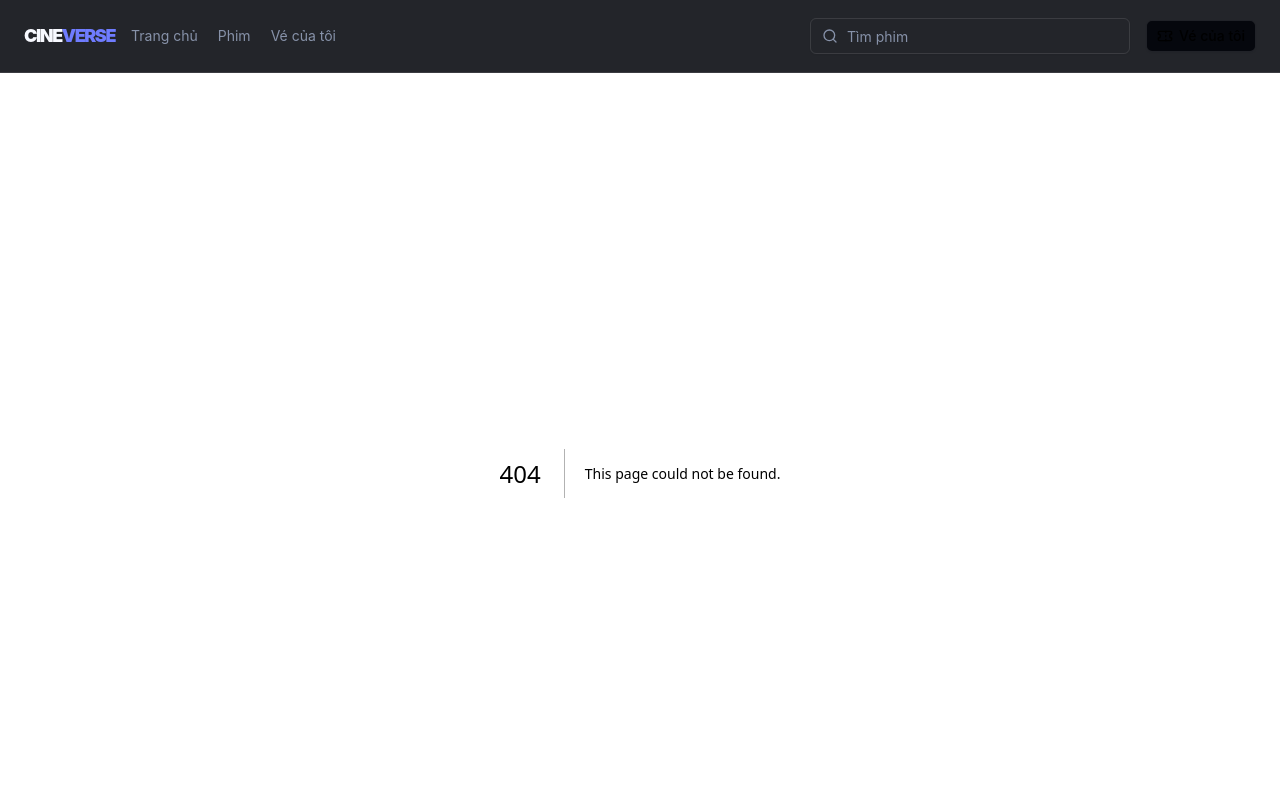
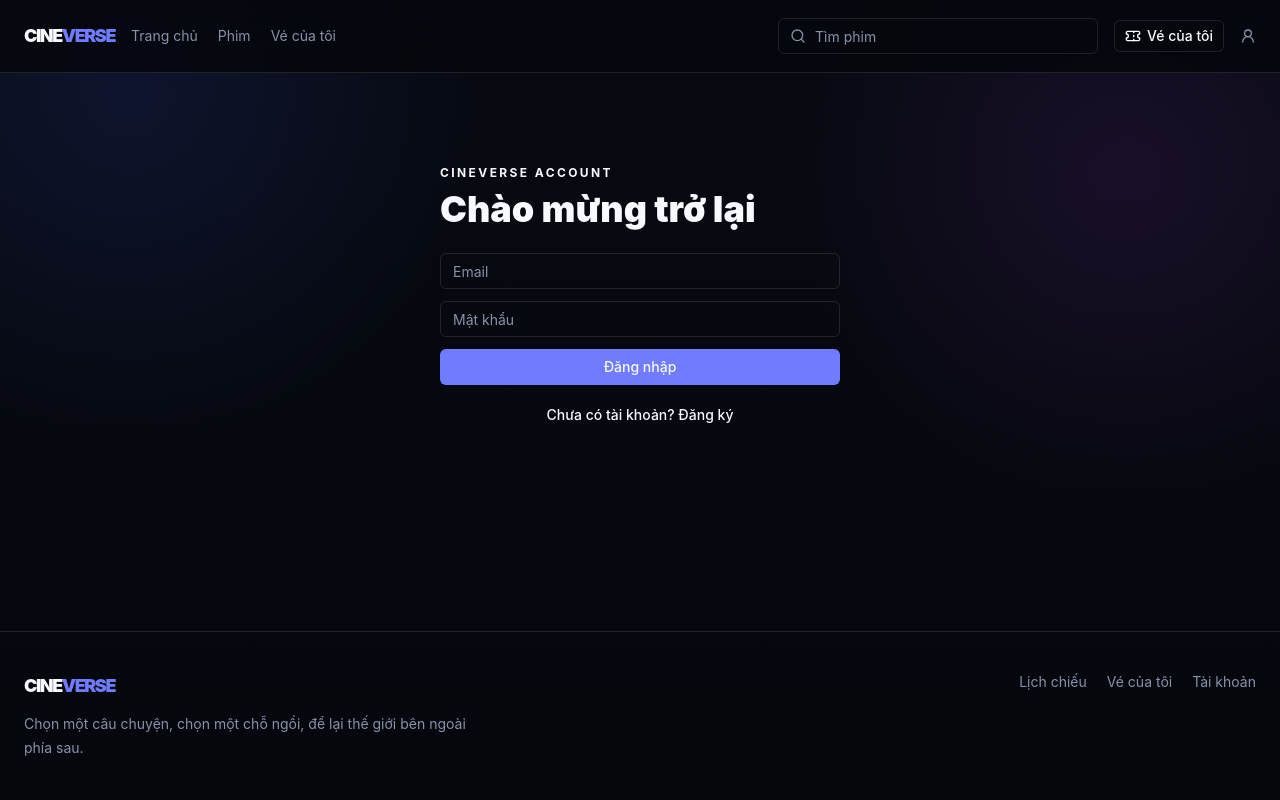
Before and after one commit to thanhhien1732/cineverse, a Next.js app in the folder frontend-next/: page /auth in a window 1280 px wide. Before the commit this address had no page. Shown: the top 800 px of the page. Built offline with nearby package versions, Linux system fonts and the light colour scheme.

Commit message:
feat(fe): add auth profile route

```diff
--- /dev/null
+++ b/frontend-next/src/app/auth/page.tsx
@@ -0,0 +1,5 @@
+"use client";
+import { useState } from "react";
+import { Button } from "@/components/ui/button";
+import { Input } from "@/components/ui/input";
+export default function Page(){const [registered,setRegistered]=useState(false);const [profile,setProfile]=useState(false);return <section className="mx-auto max-w-md px-page py-section"><p className="text-xs font-bold tracking-[.2em] text-primary-bright">CINEVERSE ACCOUNT</p><h1 className="mt-2 text-4xl font-black">{profile?"Tài khoản của bạn":registered?"Tạo tài khoản":"Chào mừng trở lại"}</h1>{profile?<form className="mt-6 grid gap-3"><Input defaultValue="Khách Cineverse"/><Input defaultValue="guest@cineverse.local"/><Button onClick={(e)=>e.preventDefault()}>Lưu thay đổi</Button><Button variant="outline" onClick={()=>setProfile(false)}>Đăng xuất mock</Button></form>:<form className="mt-6 grid gap-3" onSubmit={(e)=>{e.preventDefault();setProfile(true)}}><Input placeholder="Email" type="email" required/><Input placeholder="Mật khẩu" type="password" required/>{registered&&<Input placeholder="Họ và tên" required/>}<Button type="submit">{registered?"Đăng ký":"Đăng nhập"}</Button><Button type="button" variant="ghost" onClick={()=>setRegistered(!registered)}>{registered?"Đã có tài khoản? Đăng nhập":"Chưa có tài khoản? Đăng ký"}</Button></form>}</section>}
--- a/frontend-next/src/components/layout/site-header.tsx
+++ b/frontend-next/src/components/layout/site-header.tsx
@@ -2,7 +2,7 @@
 
 import Link from "next/link";
 import { FormEvent, useState } from "react";
-import { SearchIcon, TicketIcon } from "lucide-react";
+import { SearchIcon, TicketIcon, UserRoundIcon } from "lucide-react";
 import { useRouter } from "next/navigation";
 
 import { Button } from "@/components/ui/button";
@@ -40,6 +40,7 @@ export function SiteHeader() {
           <TicketIcon data-icon="inline-start" />
           <span className="hidden sm:inline">Vé của tôi</span>
         </Button>
+        <Link href="/auth" className="text-sm font-medium text-muted-foreground hover:text-foreground"><UserRoundIcon aria-hidden className="size-4" /><span className="sr-only">Tài khoản</span></Link>
       </div>
     </header>
   );
```
